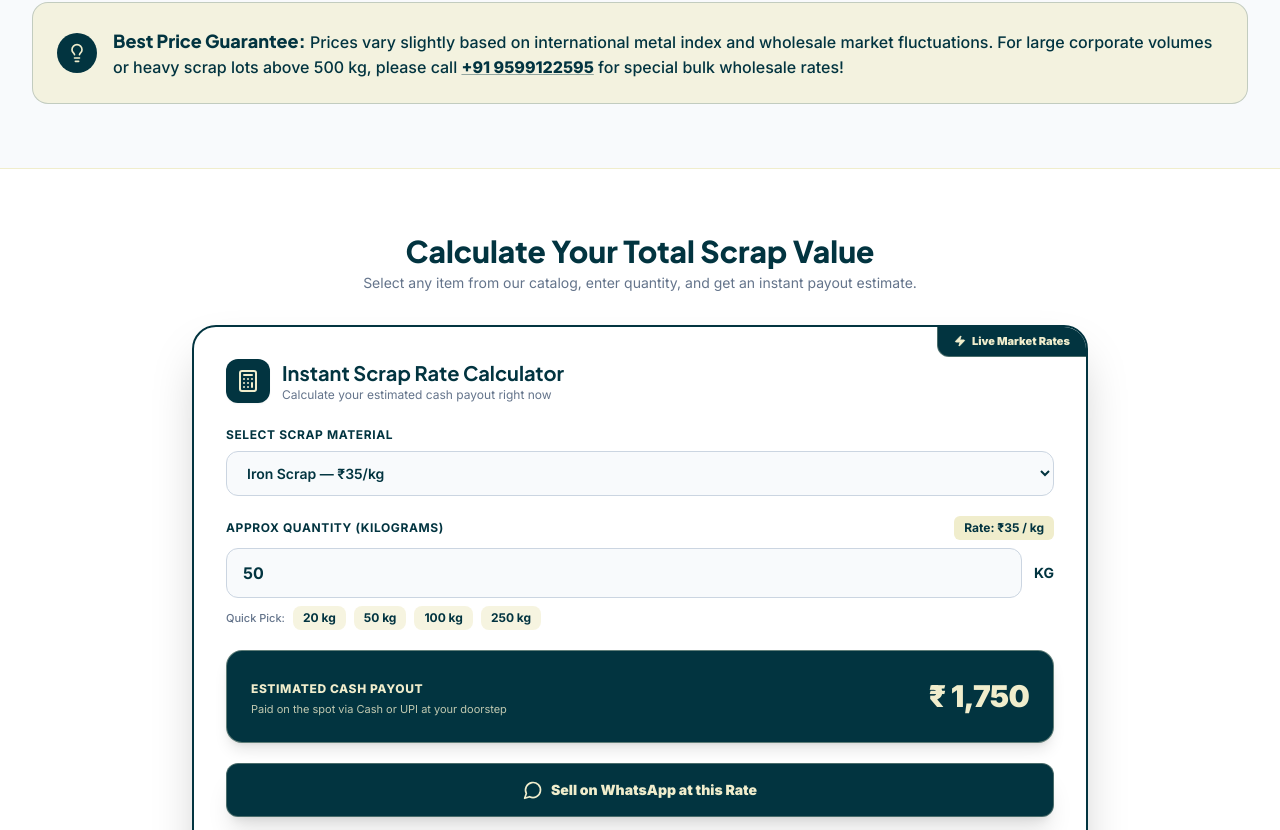
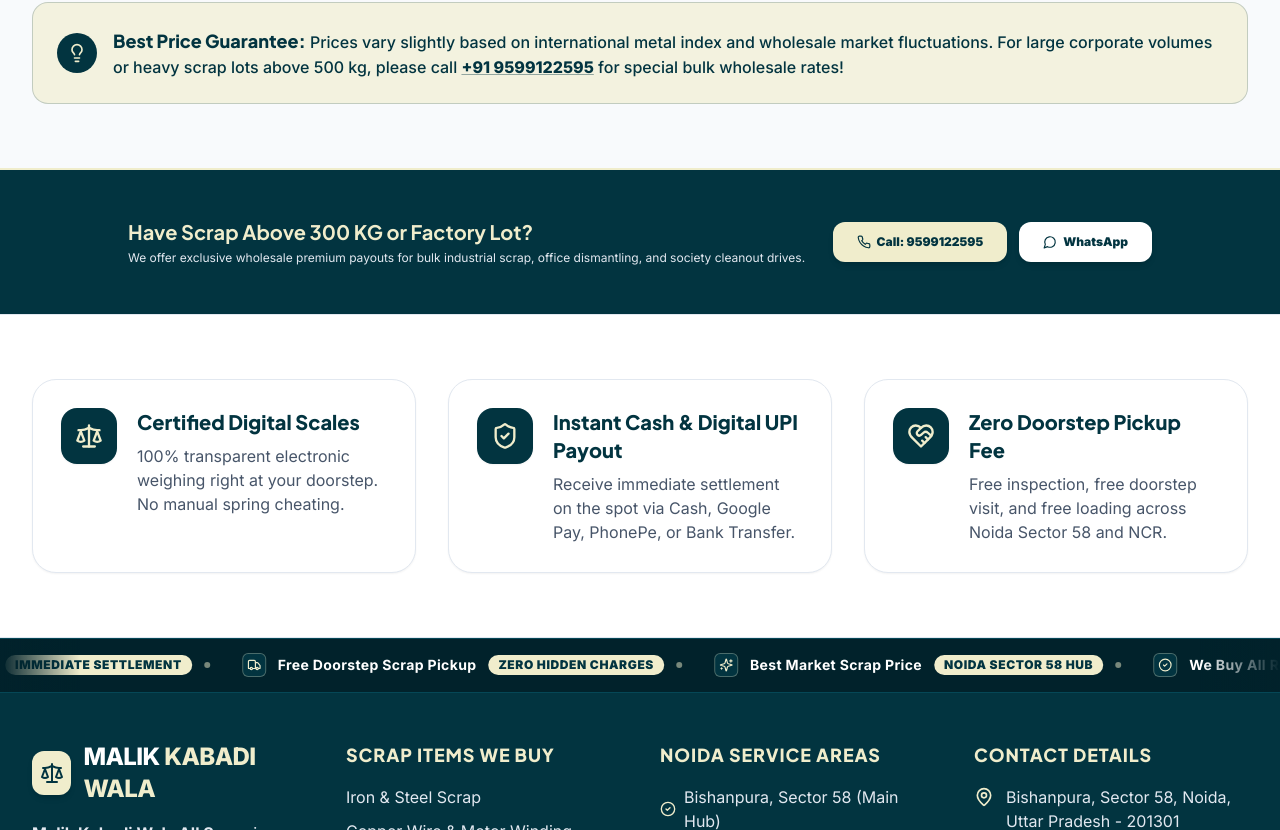
Before and after one commit to MalikKabadhiwala/MalikKabadiWalaAllScrap, a Next.js app: page /rates in a window 1280 px wide. Shown: the part 1290-2120 px from the top of the page. Built offline with nearby package versions, Linux system fonts and the light colour scheme.

Commit message:
Remove Instant Scrap Rate Calculator form from rates page

```diff
--- a/src/app/rates/page.jsx
+++ b/src/app/rates/page.jsx
@@ -1,5 +1,4 @@
 import RatesTable from '@/components/RatesTable';
-import RateCalculator from '@/components/RateCalculator';
 import LiveRatesTicker from '@/components/LiveRatesTicker';
 import PageHeader from '@/components/PageHeader';
 import { Scale, CheckCircle2, Phone, MessageCircle } from 'lucide-react';
@@ -42,23 +41,6 @@ export default function RatesPage() {
       {/* Main Full Rates Table */}
       <RatesTable isFullPage={true} />
 
-      {/* Calculator Section */}
-      <section className="py-16 bg-white border-t border-[#f0edcc]">
-        <div className="max-w-7xl mx-auto px-4 sm:px-6 lg:px-8">
-          <div className="max-w-4xl mx-auto">
-            <div className="text-center mb-8">
-              <h2 className="text-2xl sm:text-3xl font-extrabold text-[#023440] font-heading">
-                Calculate Your Total Scrap Value
-              </h2>
-              <p className="text-slate-500 text-xs sm:text-sm mt-1">
-                Select any item from our catalog, enter quantity, and get an instant payout estimate.
-              </p>
-            </div>
-            <RateCalculator />
-          </div>
-        </div>
-      </section>
-
       {/* Bulk Pricing Notice in #023440 & #f0edcc */}
       <section className="py-12 bg-[#023440] text-white border-t-2 border-[#f0edcc]">
         <div className="max-w-7xl mx-auto px-4 sm:px-6 lg:px-8">
--- a/src/components/Hero.jsx
+++ b/src/components/Hero.jsx
@@ -6,12 +6,7 @@ import { LayoutGrid, MessageCircle, Phone, IndianRupee, Zap } from 'lucide-react
 export default function Hero() {
   const openRatesOrModal = () => {
     if (typeof window !== 'undefined') {
-      const calcElem = document.getElementById('rate-calculator-section');
-      if (calcElem) {
-        calcElem.scrollIntoView({ behavior: 'smooth' });
-      } else {
-        window.dispatchEvent(new CustomEvent('open-booking-modal'));
-      }
+      window.dispatchEvent(new CustomEvent('open-booking-modal'));
     }
   };
 
```
